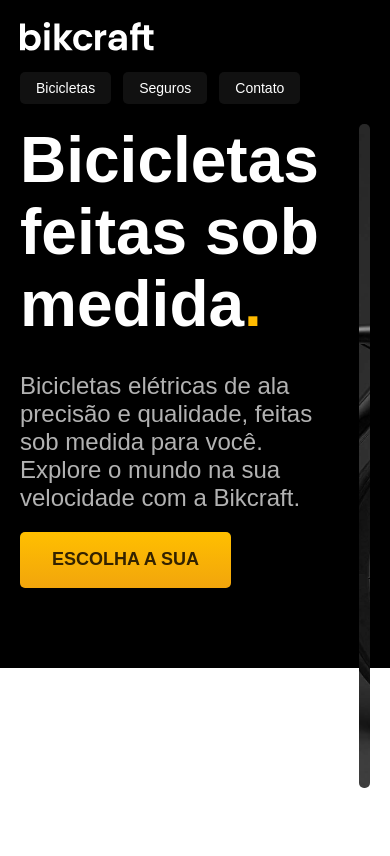
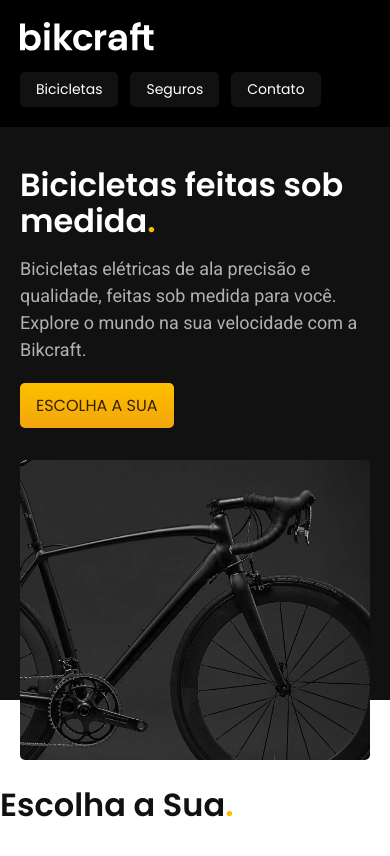
Before and after one commit to ygbvinny/bikcraft, a plain HTML site: page index.html in a window 390 px wide. Drawn offline with Linux system fonts and the light colour scheme.

Commit message:
criei as variaveis de cores no css e variaveis de tipografia

```diff
--- a/index.html
+++ b/index.html
@@ -5,7 +5,14 @@
     <meta http-equiv="X-UA-Compatible" content="IE=edge">
     <meta name="viewport" content="width=device-width, initial-scale=1.0">
     <meta name="description" content="Bicicletas elétricas de alta precisão e qualidade, feitas sob medida para o cliente. Explore o mundo na sua velocidade com a Bikcraft">
+
     <link rel="stylesheet" href="/style/style.css">
+
+    <link rel="stylesheet" href="/style/style.css">
+
+    <link rel="preconnect" href="https://fonts.googleapis.com">
+    <link rel="preconnect" href="https://fonts.gstatic.com" crossorigin>
+    <link href="https://fonts.googleapis.com/css2?family=Poppins:wght@400;600&family=Roboto:wght@400;500&display=swap" rel="stylesheet">
     <title>Bikcraft</title>
 </head>
 <body>
@@ -18,7 +25,7 @@
 
         <nav aria-label="primaria">
 
-            <ul class="header-menu">
+            <ul class="header-menu fonte-1-m cor-0">
                 <li><a href="./bicicletas.html">Bicicletas</a></li>
                 <li><a href="./seguros.html">Seguros</a></li>
                 <li><a href="./Contato.html">Contato</a></li>
@@ -28,11 +35,16 @@
     </header>
 
     <main class="introducao-bg">
+
         <div class="introducao">
+
             <div class="introducao-conteudo">
-                <h1>Bicicletas feitas sob medida<span>.</span></h1>
-                <p>Bicicletas elétricas de ala precisão e qualidade, feitas sob medida para você. Explore o mundo na sua velocidade com a Bikcraft.</p>
-                <a href="./bicicletas.html">Escolha a sua</a>
+
+                <h1 class="fonte-1-xxl cor-0">Bicicletas feitas sob medida<span class="cor-p1">.</span></h1>
+                <p class="fonte-2-l cor-5">Bicicletas elétricas de ala precisão e qualidade, feitas sob medida para você. Explore o mundo na sua velocidade com a Bikcraft.</p>
+
+                <a class="botao" href="./bicicletas.html">Escolha a sua</a>
+
             </div>
 
             <div>
@@ -44,6 +56,6 @@
 
     </main>
 
-
+    <h2 class="fonte-1-xxl">Escolha a Sua<span class="cor-p1">.</span></h2>
 </body>
 </html>
--- /dev/null
+++ b/style/global/global.css
@@ -0,0 +1,27 @@
+body {
+    margin: 0px;
+    font-family: Arial, Helvetica, sans-serif;
+    color: #111111;
+    padding-bottom: 600px;
+}
+
+h1,ul,p {
+    margin: 0px;
+}
+
+ul {
+
+    padding: 0px;
+    list-style: none;
+}
+
+
+a {
+    color: inherit;
+    text-decoration: none;
+}
+
+img {
+    max-width: 100%;
+    display: block;
+}
--- /dev/null
+++ b/style/global/header.css
@@ -0,0 +1,78 @@
+.header-bg {
+    background: var(--cor-12);
+}
+
+.header {
+    display: flex;
+    flex-wrap: wrap;
+    gap: 20px;
+    justify-content: space-between;
+    align-items: center;
+    padding: 20px;
+    box-sizing: border-box;
+    max-width: 1200px;
+    margin-left: auto;
+    margin-right: auto;
+}
+
+.header-menu {
+    display: flex;
+    flex-wrap: wrap;
+    gap: 40px;
+}
+
+.header-menu a {
+    display: inline-block;
+    padding: 16px 0px;
+    position: relative;
+}
+
+.header-menu a::after {
+    content: "";
+    display: block;
+    height: 2px;
+    width: 0px;
+    background: var(--cor-0);
+    margin-top: 4px;
+    position: absolute;
+}
+
+.header-menu a:hover:after {
+    width: 100%;
+    transition: 0.3s;
+}
+
+@media (max-width: 800px) {
+    .header-menu {
+        gap: 20px;
+    }
+
+    .header-menu a {
+        background: var(--cor-11);
+        padding: 12px 16px;
+        border-radius: 5px;
+    }
+
+    .header-menu a:hover {
+
+        background: var(--cor-10);
+    }
+
+
+    .header-menu a::after{
+        display: none;
+    }
+}
+
+@media (max-width: 600px){
+
+    .header-menu {
+        gap: 12px;
+    }
+
+    .header-menu a {
+        padding: 8px 16px;
+        font-size: 14px;
+    }
+
+}
--- /dev/null
+++ b/style/home/introducao.css
@@ -0,0 +1,61 @@
+.introducao-bg {
+    background-color: var(--cor-12);
+    box-shadow: inset 0px -120px var(--cor-0);
+}
+
+.introducao {
+    display: grid;
+    grid-template-columns: 1fr 1fr;
+    gap: 0px 40px;
+    max-width: 1200px;
+    box-sizing: border-box;
+    padding-left: 20px;
+    padding-right: 20px;
+    margin-left: auto;
+    margin-right: auto;
+}
+
+.introducao-conteudo {
+    align-self: end;
+    padding-bottom: 200px ;
+}
+
+.introducao img {
+    height: 100%;
+    object-fit: cover;
+    border-radius: 5px;
+}
+
+.introducao h1 {
+    margin-bottom: 32px;
+
+}
+
+.introducao p {
+    margin-bottom: 20px;
+
+}
+
+@media (max-width: 800px) {
+    .introducao-bg {
+        background: var(--cor-11);
+        padding-top:40px ;
+        box-shadow: inset 0 -60px var(--cor-0);
+    }
+    .introducao {
+        grid-template-columns: 1fr;
+        gap: 32px;
+    }
+
+    .introducao-conteudo {
+        padding-bottom: 0px;
+    }
+    .introducao h1 {
+        margin-bottom: 16px;
+    }
+
+    .introducao img {
+        height: 300px;
+        width: 100%;
+    }
+}
--- a/style/style.css
+++ b/style/style.css
@@ -1,179 +1,15 @@
 @charset "UTF-8";
 
-body {
-    margin: 0px;
-    font-family: Arial, Helvetica, sans-serif;
-    padding-bottom: 600px;
-}
+@import url(global/global.css);
+@import url(./utilidades/tipografia.css);
+@import url(./utilidades/cores.css);
 
-h1,ul,p {
-    margin: 0px;
-}
-
-ul {
-
-    padding: 0px;
-    list-style: none;
-}
+@import url(global/header.css);
 
 
-a {
-    color: inherit;
-    text-decoration: none;
-}
-
-img {
-    max-width: 100%;
-    display: block;
-}
+/* Utilidades */
+@import url(./utilidades/componentes.css);
 
 
-
-
-
-.header-bg {
-    background-color: #000;
-}
-
-.header {
-    display: flex;
-    flex-wrap: wrap;
-    gap: 20px;
-    justify-content: space-between;
-    align-items: center;
-    padding: 20px;
-    box-sizing: border-box;
-    max-width: 1200px;
-    margin-left: auto;
-    margin-right: auto;
-}
-
-.header-menu {
-    display: flex;
-    flex-wrap: wrap;
-    gap: 40px;
-}
-
-.header-menu a {
-    color: #ffffff;
-    display: inline-block;
-    padding: 16px 0px;
-    font-size: 18px;
-    position: relative;
-}
-
-.header-menu a::after {
-    content: "";
-    display: block;
-    height: 2px;
-    width: 0px;
-    background-color: #ffffff;
-    margin-top: 4px;
-    position: absolute;
-}
-
-.header-menu a:hover:after {
-    width: 100%;
-    transition: 0.3s;
-}
-
-@media (max-width: 800px) {
-    .header-menu {
-        gap: 20px;
-    }
-
-    .header-menu a {
-        background: #111111;
-        padding: 12px 16px;
-        border-radius: 5px;
-    }
-
-    .header-menu a:hover {
-
-        background: #2e2e2e;
-    }
-
-
-    .header-menu a::after{
-        display: none;
-    }
-}
-
-@media (max-width: 600px){
-
-    .header-menu {
-        gap: 12px;
-    }
-
-    .header-menu a {
-        padding: 8px 16px;
-        font-size: 14px;
-    }
-
-}
-
-
-.introducao-bg {
-    background-color: #000000;
-    color: #ffffff;
-    box-shadow: inset 0px -120px #ffffff;
-}
-
-.introducao {
-    display: grid;
-    grid-template-columns: 1fr 1fr;
-    gap: 0px 40px;
-    max-width: 1200px;
-    box-sizing: border-box;
-    padding-left: 20px;
-    padding-right: 20px;
-    margin-left: auto;
-    margin-right: auto;
-}
-
-.introducao-conteudo {
-    align-self: end;
-    padding-bottom: 200px ;
-}
-
-.introducao img {
-    height: 100%;
-    object-fit: cover;
-    border-radius: 5px;
-}
-
-
-
-.introducao h1 {
-    margin-bottom: 32px;
-    font-size: 64px;
-    line-height: 1.125;
-}
-
-.introducao h1 span {
-    color: #ffbb00;
-}
-
-.introducao-conteudo p {
-    margin-bottom: 20px;
-    font-size: 24px;
-    line-height: 1.;
-    color: #b2b2b2;
-}
-
-.introducao a {
-    display: inline-block;
-    padding: 16px 32px;
-    background: linear-gradient(180deg, #ffbf00 0%, #f2a50c 100%);
-    color: #332200;
-    border-radius: 5px;
-    box-shadow: 0 1px 2px rgba(0, 0, 0, 0.1);
-    text-transform: uppercase;
-    font-size: 18px;
-    line-height: 1.33;
-    font-weight: bold;
-}
-
-.introducao a:hover {
-    background: linear-gradient(#ffb60d, #e59317);
-}
+/*Home*/
+@import url(home/introducao.css);
--- /dev/null
+++ b/style/utilidades/componentes.css
@@ -0,0 +1,22 @@
+.botao {
+    font: 400 1.125rem/1.35 "Poppins", sans-serif;
+    text-transform: uppercase;
+    display: inline-block;
+    padding: 16px 32px;
+    background: linear-gradient(180deg, #ffbf00 0%, #f2a50c 100%);
+    color: var(--cor-p5);
+    border-radius: 5px;
+    box-shadow: 0 1px 2px rgba(0, 0, 0, 0.1);
+}
+
+.botao:hover {
+    background: linear-gradient(#ffb60d, #e59317);
+}
+
+
+@media(max-width: 600px) {
+    .botao {
+        padding: 12px 16px;
+        font-size: 1rem;
+    }
+}
--- /dev/null
+++ b/style/utilidades/cores.css
@@ -0,0 +1,95 @@
+:root {
+    --cor-0: #fff;
+    --cor-1: #f7f7f7;
+    --cor-2: #ededed;
+    --cor-3: #dedede;
+    --cor-4: #cccccc;
+    --cor-5: #b2b2b2;
+    --cor-6: #9c9c9c;
+    --cor-7: #717171;
+    --cor-8: #595959;
+    --cor-9: #404040;
+    --cor-10: #2e2e2e;
+    --cor-11: #111;
+    --cor-12: #000;
+
+
+    --cor-p1: #ffbb00;
+    --cor-p2: #e4a30b;
+    --cor-p3: #a66f00;
+    --cor-p4: #664400;
+    --cor-p5: #332200;
+
+}
+
+
+
+.cor-0 {
+    color: var(--cor-0);
+}
+
+.cor-1 {
+    color: var(--cor-1);
+}
+
+.cor-2 {
+    color: var(--cor-2);
+}
+
+.cor-3 {
+    color: var(--cor-3);
+}
+
+.cor-4 {
+    color: var(--cor-4);
+}
+
+.cor-5 {
+    color: var(--cor-5);
+}
+
+.cor-6 {
+    color: var(--cor-6);
+}
+
+.cor-7 {
+    color: var(--cor-7);
+}
+
+.cor-8 {
+    color: var(--cor-8);
+}
+
+.cor-9 {
+    color: var(--cor-9);
+}
+
+.cor-10 {
+    color: var(--cor-10);
+}
+
+.cor-11 {
+    color: var(--cor-11);
+}
+
+.cor-12 {
+    color: var(--cor-12);
+}
+
+
+
+.cor-p1 {
+    color: var(--cor-p1);
+}
+.cor-p2 {
+    color: var(--cor-p2);
+}
+.cor-p3 {
+    color: var(--cor-p3);
+}
+.cor-p4 {
+    color: var(--cor-p4);
+}
+.cor-p5 {
+    color: var(--cor-p5);
+}
--- /dev/null
+++ b/style/utilidades/tipografia.css
@@ -0,0 +1,83 @@
+.fonte-1-xs {
+    font: 400 0.75rem/1.35 "Poppins", sans-serif;
+}
+
+.fonte-2-xs {
+    font: 400 0.875rem/1.43 "Roboto", sans-serif;
+}
+
+.fonte-1-s {
+    font: 400 1rem/1.5 "Poppins", sans-serif;
+}
+
+.fonte-2-s {
+    font: 400 1rem/1.5 "Roboto", sans-serif;
+}
+
+.fonte-1-m, .font-1-m-b {
+    font: 400 1.125rem/1.35 "Poppins", sans-serif;
+}
+
+.fonte-1-m-b {
+    font-weight: 600;
+}
+
+.fonte-1-xxl {
+
+    font: 600 4rem/1.125 "Poppins", sans-serif;
+}
+
+.fonte-1-xl {
+
+    font: 600 2rem/1.25 "Poppins", sans-serif;
+}
+
+.fonte-1-l {
+
+    font: 400 1.5rem/1.5 "Poppins", sans-serif;
+}
+
+
+.fonte-2-m {
+    font: 500 1.125rem/1.35 "Roboto", sans-serif;
+}
+
+
+
+.fonte-2-l, .fonte-2-l-b {
+
+    font: 400 1.5rem/1.5 "Roboto", sans-serif;
+}
+
+.fonte-2-l-b {
+
+    font-weight: 500;
+    letter-spacing: 0.015em;
+    text-transform: uppercase;
+}
+
+.fonte-2-xl {
+
+    font: 500 2rem/1.25 "Roboto", sans-serif;
+}
+
+
+
+@media (max-width: 1200px) {
+    .fonte-1-xxl {
+        font-size: 3rem;
+    }
+    .fonte-2-l, .fonte-2-l-b {
+        font-size: 1.125rem;
+    }
+}
+
+@media (max-width: 800px) {
+    .fonte-1-xxl {
+        font-size: 2rem;
+    }
+
+    .fonte-1-xl, .fonte-2-xl {
+        font-size: 1.5rem;
+    }
+}
```
